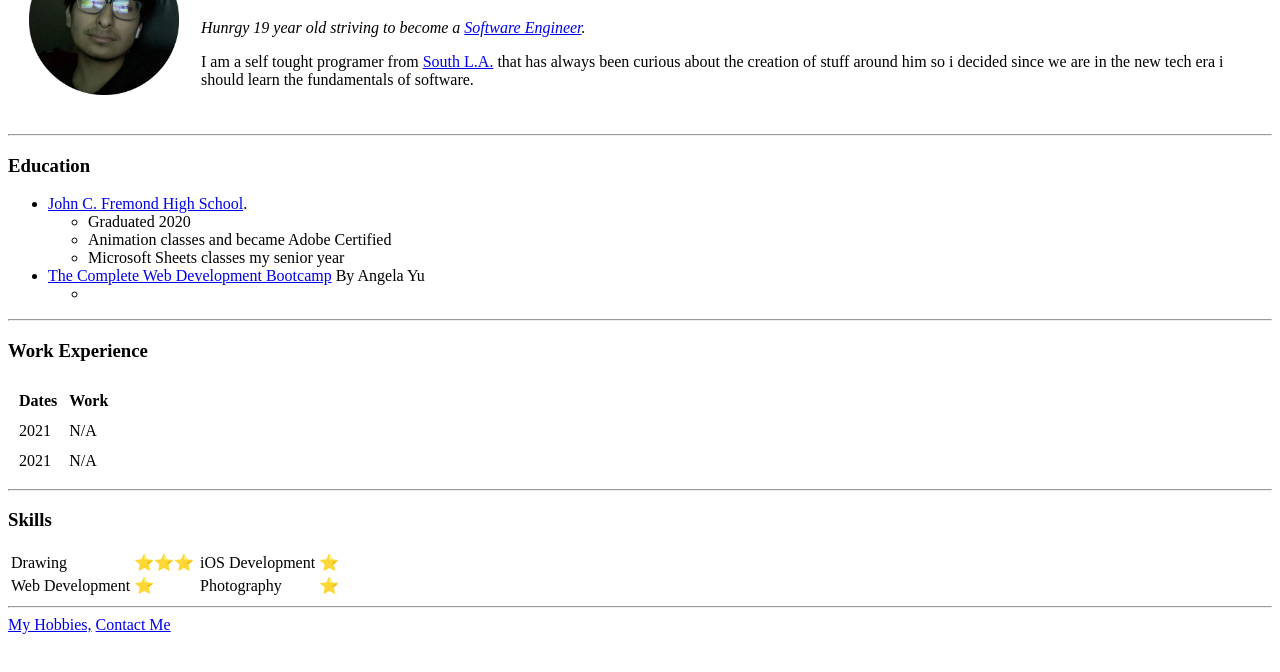
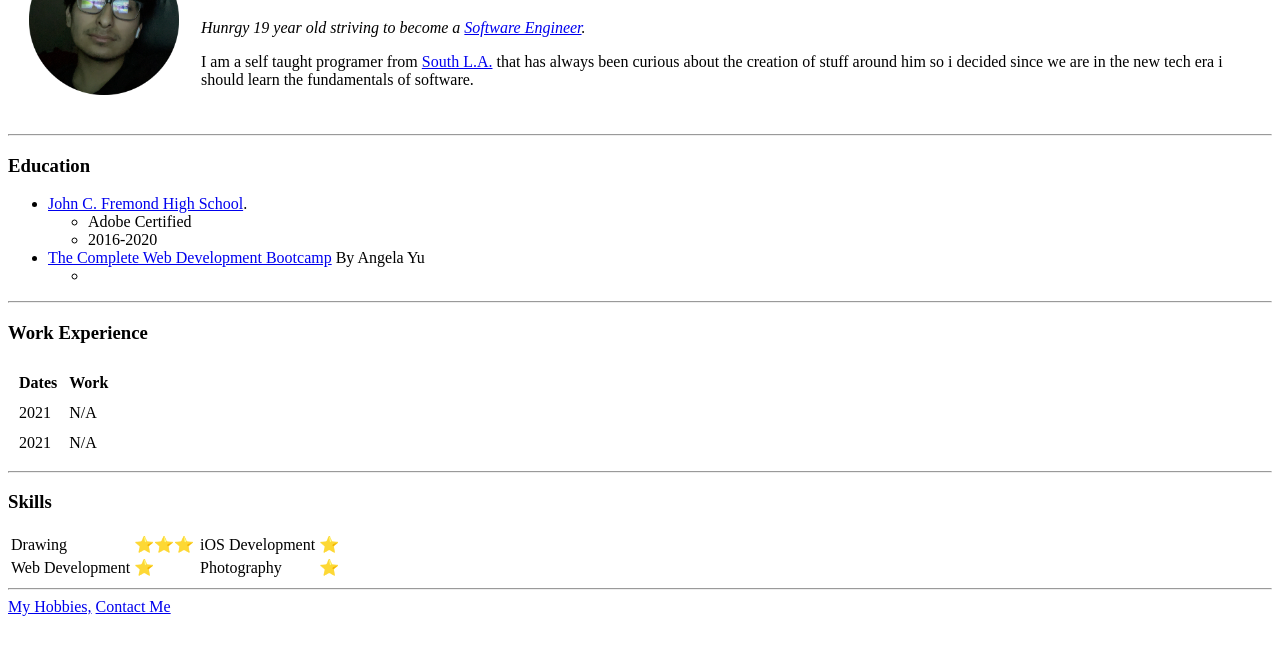
Before and after one commit to gabrielm9929/xv, a plain HTML site: page index.html in a window 1280 px wide. Shown: the part 90-762 px from the top of the page. Drawn offline with Linux system fonts and the light colour scheme.

Commit message:
Add files via upload

```diff
--- a/index.html
+++ b/index.html
@@ -12,7 +12,7 @@
       <td><img src="images/circle-cropped.png" width="150" height="150" alt="Gabriel Alexander Mejia"></td>
       <td><h1>Gabriel Alexander Mejia</h1>
       <p><em>Hunrgy 19 year old striving to become a <a href="https://en.wikipedia.org/wiki/Software_engineer">Software Engineer</a>.</em></p>
-      <p>I am a self tought programer from <a href="https://en.wikipedia.org/wiki/South_Los_Angeles">South L.A.</a> that has always been curious about the creation of stuff
+      <p>I am a self taught programer from <a href="https://en.wikipedia.org/wiki/South_Los_Angeles">South L.A.</a> that has always been curious about the creation of stuff
         around him so i decided since we are in the new tech era i should learn the fundamentals of software.</p></td>
     </tr>
   </table>
@@ -21,9 +21,8 @@
   <ul>
     <li> <a href="https://www.fremonths.org/">John C. Fremond High School</a>.</li>
     <ul>
-      <li>Graduated 2020</li>
-      <li>Animation classes and became Adobe Certified</li>
-      <li>Microsoft Sheets classes my senior year</li>
+      <li>Adobe Certified</li>
+      <li>2016-2020</li>
     </ul>
     <li> <a href="https://www.udemy.com/course/the-complete-web-development-bootcamp/">The Complete Web Development Bootcamp</a> By Angela Yu</li>
     <ul>
```
